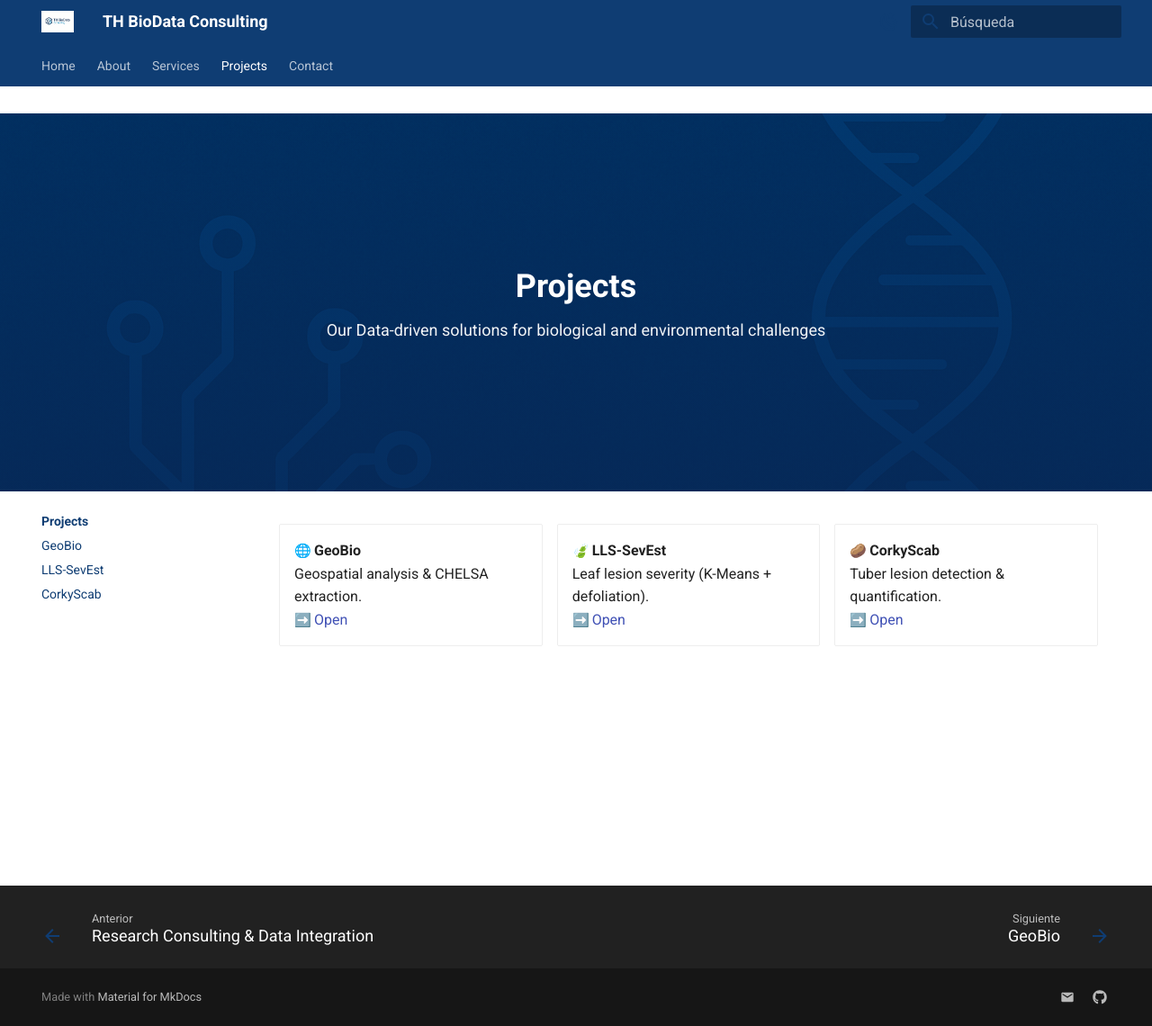
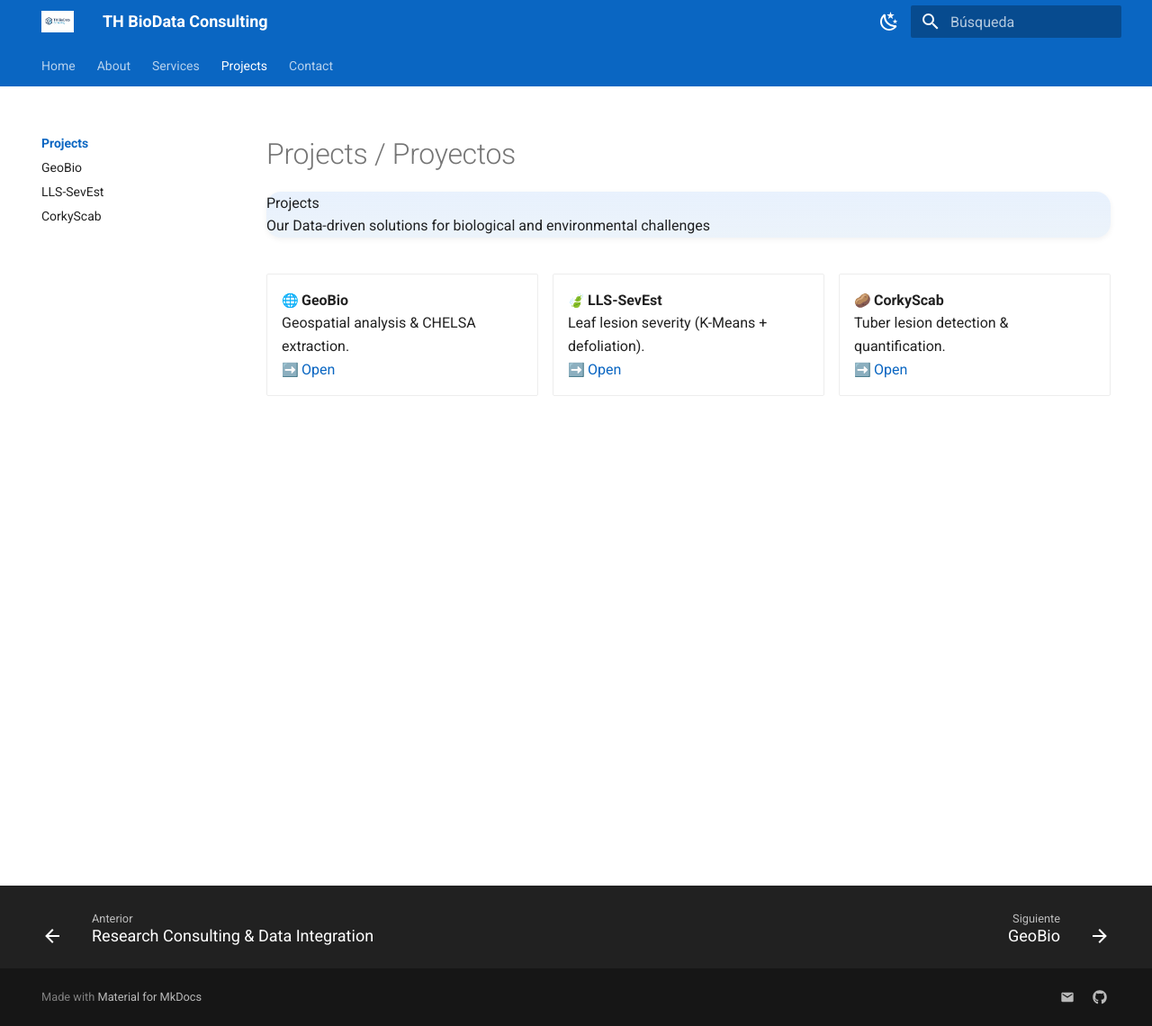
Before and after one commit to TH-BioData/th-biodata.github.io, an MkDocs documentation site: the page built from docs/projects/index.md, in a window 1280 px wide. Shown: the whole page at 90% size. Built offline with MkDocs 1.6.1 and Material for MkDocs 9.7.7, drawn with Linux system fonts in a browser that asks for light colours; emoji names are drawn with the system emoji font.

Commit message:
Update extra.css

```diff
--- a/docs/styles/extra.css
+++ b/docs/styles/extra.css
@@ -1,168 +1,147 @@
-/* ============================================================
-TH BioData Consulting — Estilos con Hero Banner (SOLUCIÓN FINAL v3)
-============================================================ */
+/* ==========================================================================
+   TH BioData Consulting — Estilos Material (limpios, coherentes y responsivos)
+   ========================================================================== */
 
-/* -------------------- Variables globales -------------------- */
+/* ===== 1) Paleta (enlazada a mkdocs.yml -> primary: custom / accent: custom) ===== */
 :root {
-    --th-hero-height: 420px; /* desktop */
-    --th-hero-height-sm: 300px; /* móvil */
-    --md-header-h: var(--md-header-height, 3.6rem);
+  /* Primario corporativo y derivados */
+  --md-primary-fg-color: #0A66C2;
+  --md-primary-fg-color--light: #e8f1fd;
+  --md-primary-fg-color--dark: #084b8a;
 
-    --th-color-corporate-blue: #0F3D73; /* barra / CTA */
-    --th-color-corporate-light-blue: #7CC6FF; /* franja título del drawer */
+  /* Acento (celeste/sky) */
+  --md-accent-fg-color: #38BDF8;
+
+  /* Opcional: radio y sombras suaves usadas en hero/cards */
+  --th-radius-lg: 16px;
+  --th-shadow-sm: 0 2px 6px rgba(0,0,0,.06);
+  --th-shadow-md: 0 6px 16px rgba(0,0,0,.1);
 }
 
-/* -------------------- Contenido centrado -------------------- */
+/* Ajustes finos para modo oscuro (slate) */
+[data-md-color-scheme="slate"] {
+  --md-primary-fg-color: #87B7FF;
+  --md-primary-fg-color--light: #0d1b2a; /* leve lift del fondo del hero */
+  --md-accent-fg-color: #7CC6FF;
+}
+
+/* ===== 2) Contenedor de contenido: ancho cómodo como en el demo ===== */
 .md-content {
-    max-width: 950px;
+  max-width: 980px;           /* similar al demo */
   margin: 0 auto;
 }
 
-/* -------------------- Barra superior (azul corporativo) -------------------- */
-.md-header,
-.md-tabs {
-    background-color: var(--th-color-corporate-blue) !important;
+/* ===== 3) Tipografía y ritmos (respetando escalas de Material) ===== */
+.md-typeset h1 { margin: .25rem 0 1rem; }
+.md-typeset h2, .md-typeset h3, .md-typeset h4 {
+  scroll-margin-top: calc(var(--md-header-height, 3.6rem) + .5rem);
 }
 
-.md-header {
-    position: relative;
-    z-index: 10;
+/* ===== 4) HERO opcional (bloque sencillo en index.md) =====
+   Uso:
+   <div class="hero">
+     <div class="hero__inner">
+       <h1>TH BioData Consulting</h1>
+       <p>Transforming biological complexity into clear, data-driven insight.</p>
+       <a class="hero__cta" href="projects/geobio/">Ver proyectos</a>
+     </div>
+   </div>
+   ------------------------------------------------------------------- */
+.hero {
+  margin: 0 0 2rem 0;
+  border-radius: var(--th-radius-lg);
+  background: linear-gradient(180deg,
+              var(--md-primary-fg-color--light) 0%,
+              rgba(10, 102, 194, .08) 100%);
+  box-shadow: var(--th-shadow-sm);
+}
+.hero__inner {
+  padding: 3.5rem 1.25rem;
+  text-align: center;
+}
+.hero h1 {
+  margin: 0 0 .5rem 0;
+  font-weight: 800;
+  letter-spacing: .2px;
+}
+.hero p {
+  margin: 0;
+  opacity: .92;
+  font-size: 1.05rem;
+}
+.hero__cta {
+  display: inline-block;
+  margin-top: 1rem;
+  padding: .65rem 1rem;
+  border-radius: .75rem;
+  text-decoration: none;
+  font-weight: 600;
+  background: var(--md-accent-fg-color);
+  color: #0b1220 !important;   /* buena legibilidad sobre acento */
+  box-shadow: var(--th-shadow-sm);
+  transition: transform .15s ease, box-shadow .15s ease;
+}
+.hero__cta:hover {
+  transform: translateY(-2px);
+  box-shadow: var(--th-shadow-md);
 }
 
-/* ============================================================
-✅ LAYOUT FINAL: HERO CON POSICIONAMIENTO ABSOLUTO Y ANIMACIÓN
-============================================================ */
-
-/* 1. Hacemos que el contenedor principal sea el punto de referencia */
-body:has(.hero) .md-main[data-md-component="main"] > .md-grid {
-    position: relative; /* Clave para que el hero se posicione correctamente */
-    padding-top: var(--th-hero-height); /* Crea el espacio vertical para el hero */
+/* Hero con imagen (opcional): añade data-hero-bg en index.md si querés imagen
+   <div class="hero hero--img" style="--th-hero-img:url('../assets/hero.jpg');">... */
+.hero--img {
+  background:
+    linear-gradient(180deg, rgba(0,0,0,.25) 0%, rgba(0,0,0,.35) 100%),
+    var(--th-hero-img, none);
+  background-size: cover;
+  background-position: center;
+  color: #fff;
+}
+[data-md-color-scheme="slate"] .hero--img {
+  background:
+    linear-gradient(180deg, rgba(0,0,0,.35) 0%, rgba(0,0,0,.55) 100%),
+    var(--th-hero-img, none);
 }
 
-/* 2. El hero se posiciona de forma absoluta dentro del espacio creado */
-.hero {
-    position: absolute;
-    top: 0;
-    left: 50%;
-    width: 100vw;
-    height: var(--th-hero-height);
-    z-index: 0;
-    overflow: hidden;
-
-    /* ✅ LA CLAVE: Se define la transición para la opacidad y la transformación */
-    transition: opacity .6s ease, transform .6s ease;
-}
-
-/* 3. Se combinan las transformaciones de centrado (X) y animación (Y) */
-body:not(.scrolled) .hero {
-    opacity: 1;
-    transform: translateX(-50%) translateY(0);
-}
-
-body.scrolled .hero {
-    opacity: 0;
-    transform: translateX(-50%) translateY(-80px); /* Centrado + Desplazamiento */
-}
-
-
-/* Fondo del hero (sin cambios) */
-.hero__bg {
-    position: absolute;
-    inset: 0;
-    background-image: url('../assets/hero.jpg?v=6');
-    background-size: cover;
-    background-position: center;
-    background-repeat: no-repeat;
-}
-
-/* Contenido centrado del hero (sin cambios) */
-.hero__content {
-    position: relative;
-    display: flex;
-    align-items: center;
-    justify-content: center;
-    text-align: center;
-    min-height: 100%;
-    padding: 48px 16px;
-    color: #fff;
-    background: linear-gradient(to bottom, rgba(10,35,80,.15), rgba(10,35,80,.55));
-}
-
-.hero__title { font-size: 36px; font-weight: 700; margin-bottom: 6px; }
-.hero__tag { font-size: 18px; opacity: .95; }
-.hero__cta {
-    display: inline-block;
-    margin-top: 16px;
-    padding: 10px 18px;
-    background: var(--th-color-corporate-blue);
-    border-radius: 8px;
-    color: #fff !important;
-    text-decoration: none;
-}
-
-/* -------- Quita el H1 de arriba del contenido -------- */
-.md-content__inner:has(.hero) > h1:first-child { display: none; }
-.md-content__inner:has(.hero) > :first-child { margin-top: 0; }
-
-/* ============================================================
-Páginas SIN hero (Sin cambios)
-============================================================ */
-body:not(:has(.hero)) .md-main { padding-top: var(--md-header-h) !important; }
-.md-typeset h1 { margin: .25rem 0 1rem !important; }
-.md-typeset h1, .md-typeset h2, .md-typeset h3, .md-typeset h4 {
-    scroll-margin-top: calc(var(--md-header-h) + .5rem);
-}
-
-/* ============================================================
-Drawer: SOLO colores (sin cambios)
-============================================================ */
-.md-nav__title {
-    background-color: var(--th-color-corporate-light-blue) !important;
-    color: #fff !important;
-    font-weight: 600;
-    border-bottom: 1px solid #e5e7eb;
-}
-.md-nav__link, .md-nav__link span { color: var(--th-color-corporate-blue) !important; }
-.md-nav__link:hover, .md-nav__link:focus {
-    background-color: rgba(124,198,255,0.12) !important;
-    color: #004B8E !important;
-}
-.md-nav__icon, .md-icon { color: var(--th-color-corporate-blue) !important; }
-.md-overlay { background-color: rgba(0,0,0,0.35) !important; }
-
-/* Evita scroll horizontal accidental */
-html, body { overflow-x: hidden; }
-
-/* ============================================================
-Grid de cards (reutilizable) (Sin cambios)
-============================================================ */
+/* ===== 5) Grid de cards “Material-like” (reutilizable) =====
+   Uso:
+   <div class="grid cards">
+     <a class="card" href="..."><h3>Título</h3><p>Texto…</p></a>
+     ...
+   </div> */
 .grid.cards {
   display: grid;
   grid-template-columns: repeat(auto-fit, minmax(220px, 1fr));
   gap: 16px;
 }
-.grid.cards > * {
-    border: 1px solid #e5e7eb;
+.grid.cards .card, .grid.cards > * {
+  display: block;
+  border: 1px solid rgba(0,0,0,.06);
   border-radius: 12px;
   padding: 16px;
-    background: #fff;
-    box-shadow: 0 2px 6px rgba(0,0,0,0.05);
-    transition: transform 0.2s ease, box-shadow 0.2s ease;
+  background: var(--md-default-bg-color);
+  box-shadow: var(--th-shadow-sm);
+  transition: transform .15s ease, box-shadow .15s ease, border-color .15s ease;
+  color: inherit;
+  text-decoration: none;
 }
-.grid.cards > *:hover {
+.grid.cards .card:hover, .grid.cards > *:hover {
   transform: translateY(-3px);
-    box-shadow: 0 6px 12px rgba(0,0,0,0.08);
+  box-shadow: var(--th-shadow-md);
+  border-color: rgba(0,0,0,.12);
 }
 
-/* ============================================================
-Responsivo
-============================================================ */
-@media (max-width: 768px) {
-    body:has(.hero) .md-main[data-md-component="main"] > .md-grid {
-        padding-top: var(--th-hero-height-sm);
+/* ===== 6) Navegación y elementos nativos: mantén lo Material por defecto =====
+   (No forzamos colores de header/tabs/drawer: los maneja el tema vía palette)
+   Si querés retocar levemente el hover del sidebar: */
+.md-nav__link:hover, .md-nav__link:focus {
+  background-color: color-mix(in srgb, var(--md-accent-fg-color) 12%, transparent);
 }
 
-    .hero {
-        height: var(--th-hero-height-sm);
+/* ===== 7) Utilidades y pequeños fixes ===== */
+html, body { overflow-x: hidden; }                  /* evitar desbordes horizontales */
+.md-typeset .admonition { border-radius: 12px; }    /* suaviza admonitions */
+
+/* ===== 8) Responsivo ===== */
+@media (max-width: 768px) {
+  .hero__inner { padding: 2.25rem 1rem; }
 }
-}
```
Lines whose indentation alone changed are shown as unchanged.
